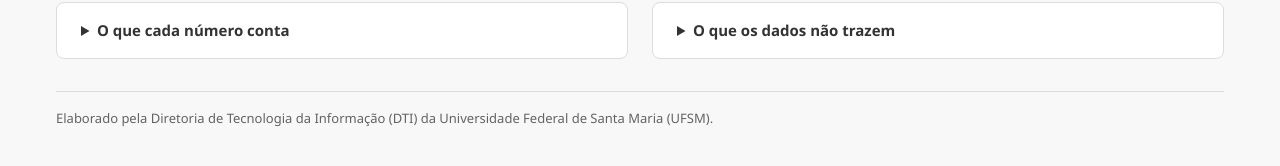
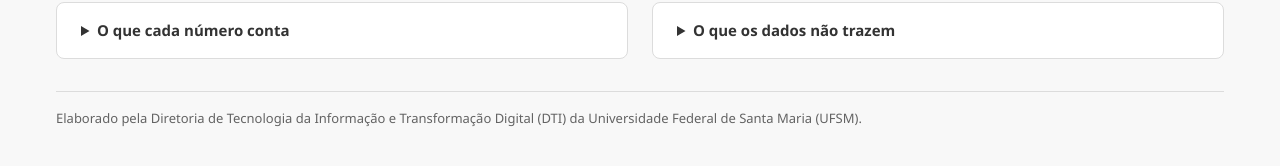
Before and after one commit to marcelotuco/carreiras-ti-universidades-federais, a plain HTML site: page index.html in a window 1280 px wide. Shown: the part 4966-5132 px from the top of the page. Drawn offline with Linux system fonts and the light colour scheme.

Commit message:
Painel: corrige o nome da DTI na assinatura

```diff
--- a/index.html
+++ b/index.html
@@ -379,7 +379,7 @@ a:focus-visible, button:focus-visible, select:focus-visible, input:focus-visible
     </div>
   </section>
 
-  <p class="pj-assina">Elaborado pela Diretoria de Tecnologia da Informação (DTI) da Universidade Federal de Santa Maria (UFSM).</p>
+  <p class="pj-assina">Elaborado pela Diretoria de Tecnologia da Informação e Transformação Digital (DTI) da Universidade Federal de Santa Maria (UFSM).</p>
 </div>
 
 <script>
```
